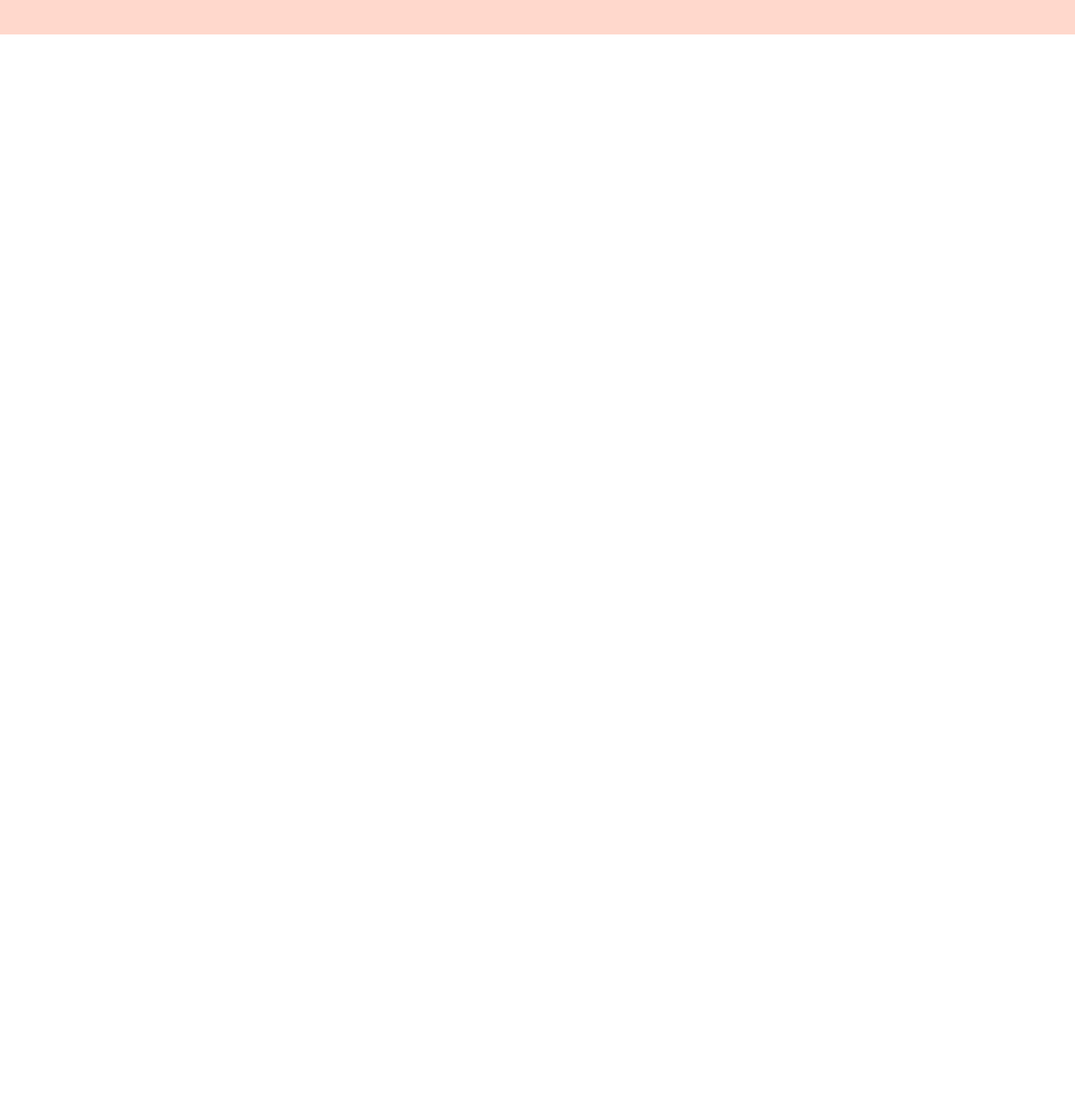
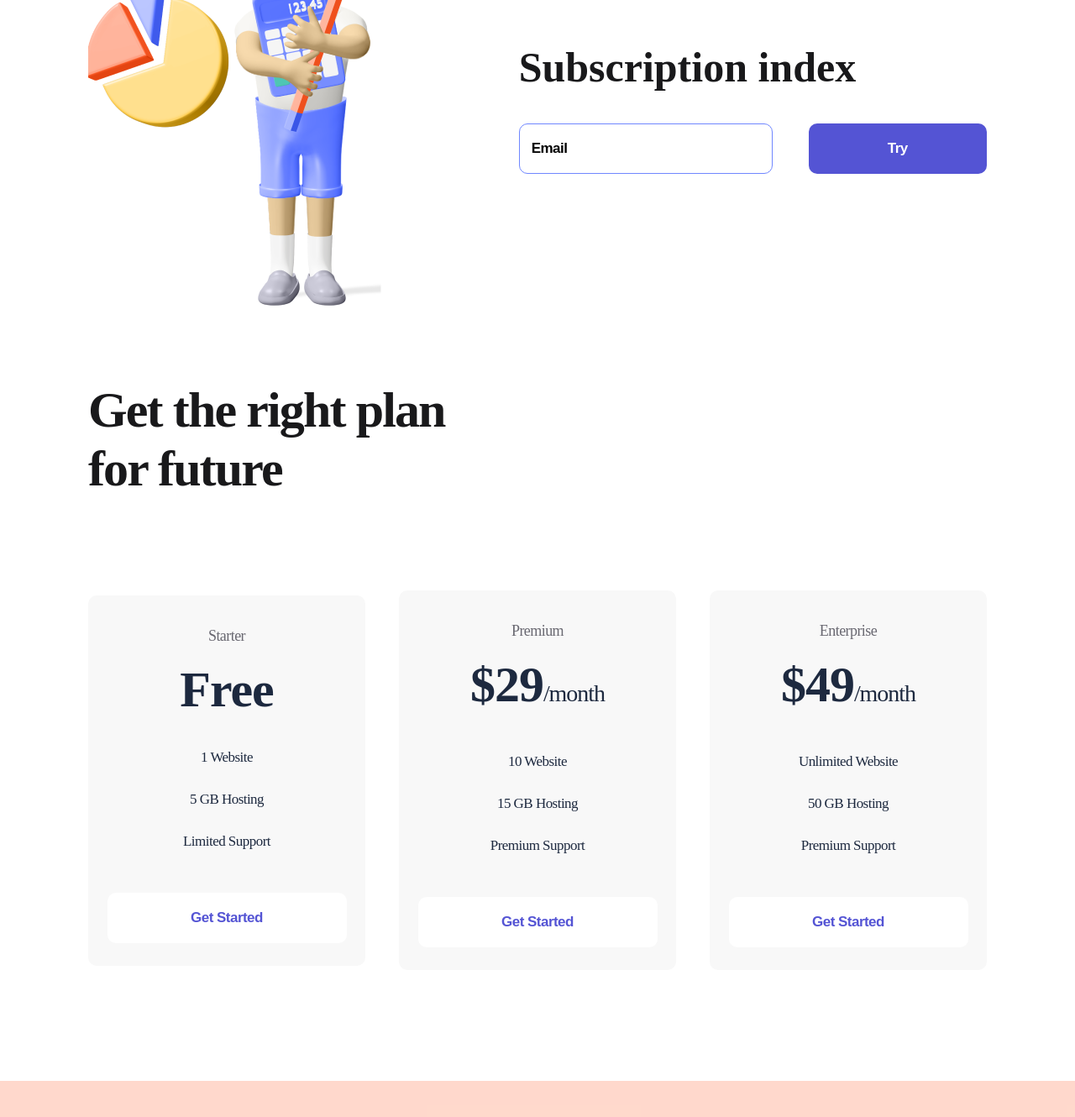
Before and after one commit to vikaa22/logoforipson, a plain HTML site: page index.html in a window 1280 px wide. Shown: the part 971-2301 px from the top of the page at 84% size. Before the commit the page ends 1012 px from the top, so only its background shows below. Drawn offline with Linux system fonts and the light colour scheme.

Commit message:
Add files via upload

```diff
--- a/index.html
+++ b/index.html
@@ -64,6 +64,77 @@
             <img src="./img/first men.png" alt="first men ">
         </div>
     </section>
+    <section class="conteiner subscribe">
+        <div>
+            <img src="./img/Secondmen.png" alt="Secondmen" class="">
+        </div>
+        <div>
+            <h2 class="subscribe__title">
+                Subscription index
+            </h2>
+            <form>
+                <input type="email" placeholder="Email">
+                <button class="button button__violet">
+                    Try
+                </button>
+            </form>
+        </div>
+    </section>
+    <section class="conteiner plan">
+        <h2 class="plan__title">
+          Get the right plan for future
+        </h2>
+        <div class="plan__flex">
+            <div class="item">
+                <p class="item__text">
+                    Starter
+                </p>
+                <h3 class="item__title">
+                    Free
+                </h3>
+                <ul>
+                    <li class="item__li">1 Website</li>
+                    <li class="item__li">5 GB Hosting</li>
+                    <li class="item__li">Limited Support</li>
+                </ul>
+                <button class="button button__item">
+                    Get Started
+                </button>
+            </div>
+            <div class="item">
+                <p class="item__text">
+                    Premium
+                </p>
+                <h3 class="item__title">
+                    $29<span>/month</span>
+                </h3>
+                <ul>
+                    <li class="item__li">10 Website</li>
+                    <li class="item__li">15 GB Hosting</li>
+                    <li class="item__li">Premium Support</li>
+                </ul>
+                <button class="button button__item">
+                    Get Started
+                </button>
+            </div>
+            <div class="item">
+                <p class="item__text">
+                    Enterprise
+                </p>
+                <h3 class="item__title">
+                    $49<span>/month</span>
+                </h3>
+                <ul>
+                    <li class="item__li">Unlimited Website</li>
+                    <li class="item__li">50 GB Hosting</li>
+                    <li class="item__li">Premium Support</li>
+                </ul>
+                <button class="button button__item">
+                    Get Started
+                </button>
+            </div>
+        </div>
+    </section>
     <footer class="footer">
         <div class="conteiner footer__flex">
            <div>
--- a/style/style.css
+++ b/style/style.css
@@ -15,7 +15,7 @@
     margin: 0 auto;
 }
 
-.header__flex, .footer__flex, .about{
+.header__flex, .footer__flex, .about, .subscribe, .plan__flex {
     display: flex;
     justify-content: space-between ;
     align-items: center ;
@@ -121,3 +121,113 @@
 .footer{
     padding: 53px 0;
 }
+
+
+.subscribe{
+    margin-bottom: 85px;
+}
+
+.subscribe__title{
+    font-weight: 700;
+    font-size: 50px;
+    line-height: 57px;
+    color: #19191B;
+    margin-bottom: 38px;
+}
+
+input{
+ width: 302px;
+ height: 60px;
+ border-radius: 10px;
+ border: 1px solid #7087FF;
+ padding-left: 14px;
+ box-sizing: border-box;
+ margin-right: 39px;
+}
+
+input::placeholder, input{
+    font-weight: 700;
+    font-size: 17px;
+    line-height: 22px;
+    letter-spacing: -0.531474px;
+    color: #000000;
+}
+
+input:focus{
+    outline: none;
+}
+
+.plan{
+    margin-bottom: 132px;
+}
+
+.plan__title{
+    font-weight: 700;
+    font-size: 60px;
+    line-height: 70px;
+    letter-spacing: -1.87579px;
+    color: #19191B;
+    max-width: 504px;
+    margin-bottom: 110px;
+}
+
+.item{
+    width: 330px;
+    background: #F8F8F8;
+    border-radius: 10px;
+    text-align: center;
+    padding: 34px 0 27px;
+}
+.item:hover{
+    transition: 500ms;
+    background: #FF7143;
+    box-shadow: 0px 32px 34px rgba(255, 112, 59, 0.317827);
+}
+
+.item__text{
+    font-weight: 400;
+    font-size: 18px;
+    line-height: 28px;
+    letter-spacing: -0.562737px;
+    color: #696871;
+}
+.item:hover .item__text, .item:hover .item__title, .item:hover .item__li {
+    color: white;
+    transition: 500ms;
+}
+
+.item__title{
+    font-weight: 700;
+    font-size: 60px;
+    line-height: 56px;
+    letter-spacing: -1.03448px;
+    color: #1D293F;
+    margin: 22px 0 28px;
+}
+
+.item__title span{
+    font-size: 28px;
+}
+
+
+.item__li{
+    list-style: none;
+    font-size: 17px;
+    line-height: 50px;
+    letter-spacing: -0.531474px;
+    color: #1D293F;
+}
+
+.button__item{
+    width: 285px;
+    background: white;
+    color: #5454D4  ;
+    margin-top: 36px;
+
+}
+
+.item:hover .button__item{
+    background: #9F3919;
+    color: white;
+    transition: 500ms;
+}
```
Also changed, not shown: img/Secondmen.png (added).
